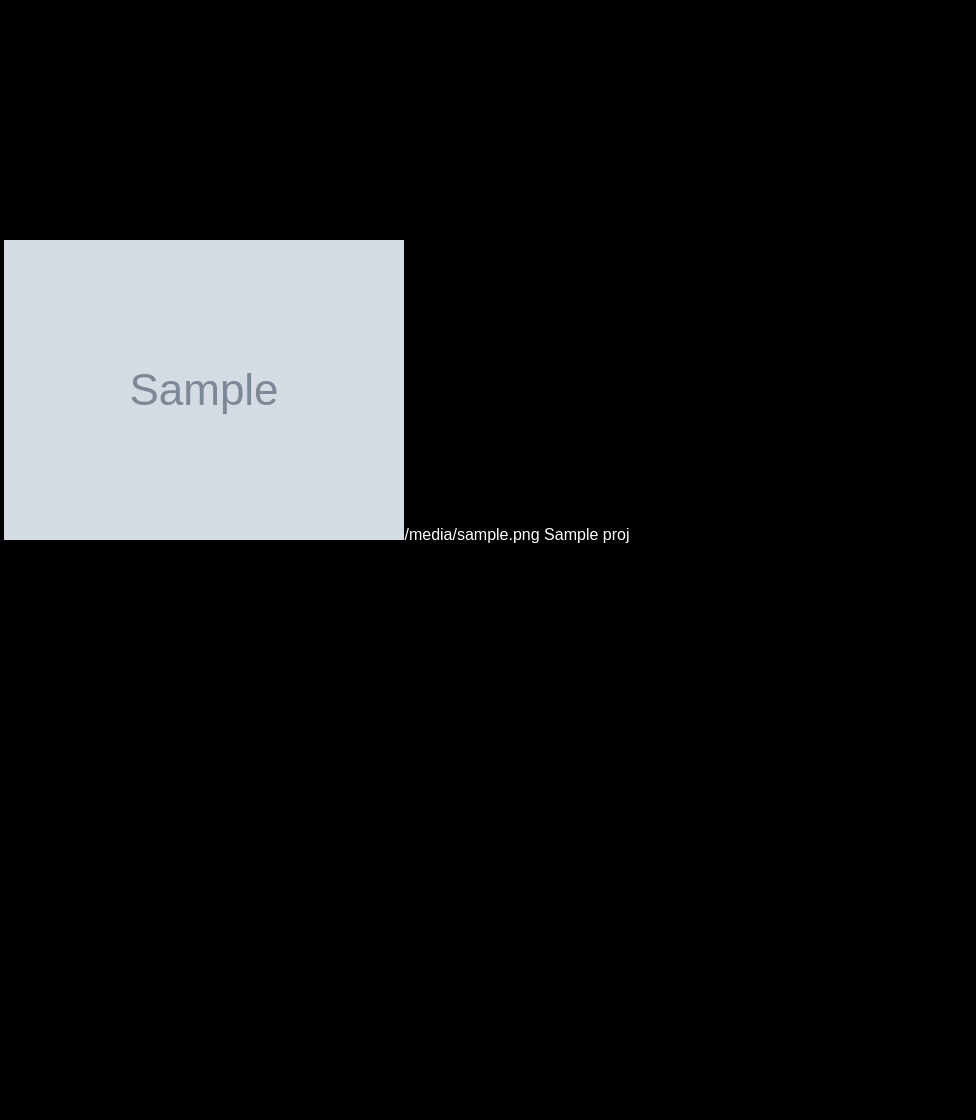
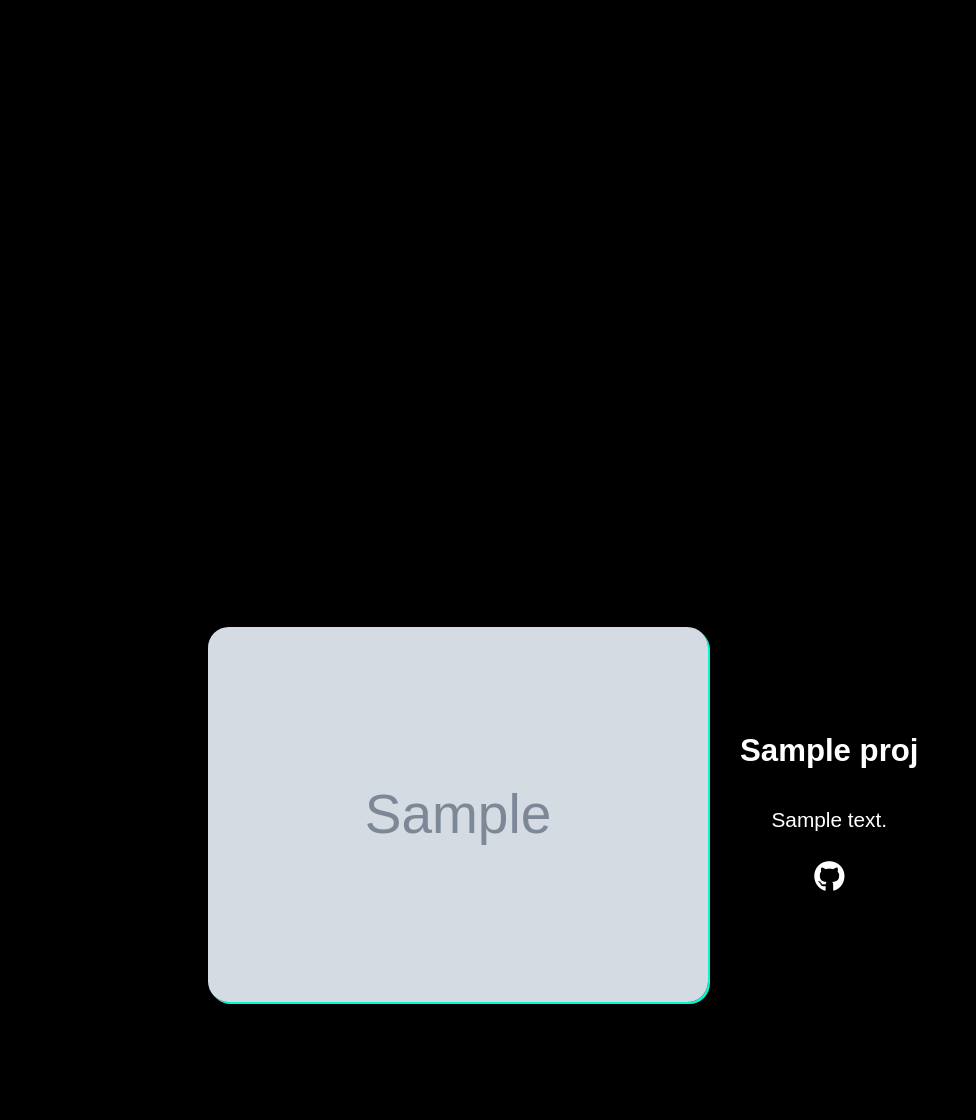
Before and after one commit to bleachjade/my-portfolio-using-django, a Django app: template portfolio/templates/portfolio/index.html in a window 1280 px wide. Shown: the part 720-1840 px from the top of the page, without its empty margins (0-976 px from the left). Run offline with Django 3.2, Linux system fonts and the light colour scheme; the template is opened without the code that fills it: most values are stand-ins (such as "Sample title", 1, 10 or a date in 2020); grey boxes marked "Sample" are stand-in pictures; some libraries are stand-ins or nearby versions.

Commit message:
finish adding works

```diff
--- a/portfolio/static/css/index.css
+++ b/portfolio/static/css/index.css
@@ -146,8 +146,48 @@ section {
 /* section2*/
 .work-container {
     width: 100%;
+    height: 100%;
     margin-top: 5em;
+    display: flex;
+    justify-content: center;
+    align-items: center;
+}
+.work-wrap {
+    margin-top: 40vh;
+    width: 75%;
+    word-wrap: break-word;
+    padding: 1em;
+}
+.each-work {
+    display: flex;
+    padding-bottom: 3em;
+    align-items: center;
+}
+.each-work img {
+    border-radius: 1.3em;
+    margin: 2em;
+    box-shadow: 2px 2px #08F5D1;
+}
+.each-work a:hover {
+    text-shadow: none;
+    background: none;
+    color: #08F5D1;
+}
+.each-work .project-desc {
+    font-size: 1.3em;
+    line-height: 1.8em;
+    word-wrap: break-word;
+    text-align: center;
     color: white;
+}
+.each-work .project-desc h2 {
+    margin-bottom: 1em;
+}
+.each-work .project-desc p {
+    margin-bottom: 1em;
+}
+#github-icon {
+    font-size: 1.5em;
 }
 @media (max-width: 1220px) {
     .myinfo-wrap i {
--- a/portfolio/templates/portfolio/index.html
+++ b/portfolio/templates/portfolio/index.html
@@ -47,21 +47,25 @@
       <section>
           <div class="work-container">
               <div class="work-wrap">
+                {% if work %}
                 {% for proj in work %}
-                  <img class="each-work">
-                  {% if proj.project_image.url %}
-                    <img src="{{ proj.get_image.url }}" alt="">{{ proj.get_image.url }}</img>
-                  {% endif %}
-                    {{ proj.project_name }}
+                <div class="each-work">
+                  <a href="{{ proj.github_project }}"><img src="{{ proj.get_image.url }}" id="project-image" width="500px" height="auto" /></a>
+                  <div class="project-desc">
+                    <h2>{{ proj.project_name }}</h2>
+                    <p>{{ proj.project_description }}</p>
+                    <a href="{{ proj.github_project }}" id="github-icon"><i class="fab fa-github"></i></a>
                   </div>
+                </div>
                 {% endfor %}
+                {% endif %}
               </div>
           </div>
       </section>
 
       <script type="text/javascript" src="../../static/js/vanilla-tilt.js"></script>
       <script type="text/javascript">
-            VanillaTilt.init(document.querySelectorAll(".my-profile-pic"), {
+            VanillaTilt.init(document.querySelectorAll(".my-profile-pic, #project-image"), {
                 max: 10,
                 speed: 300,
                 glare: true,
```
